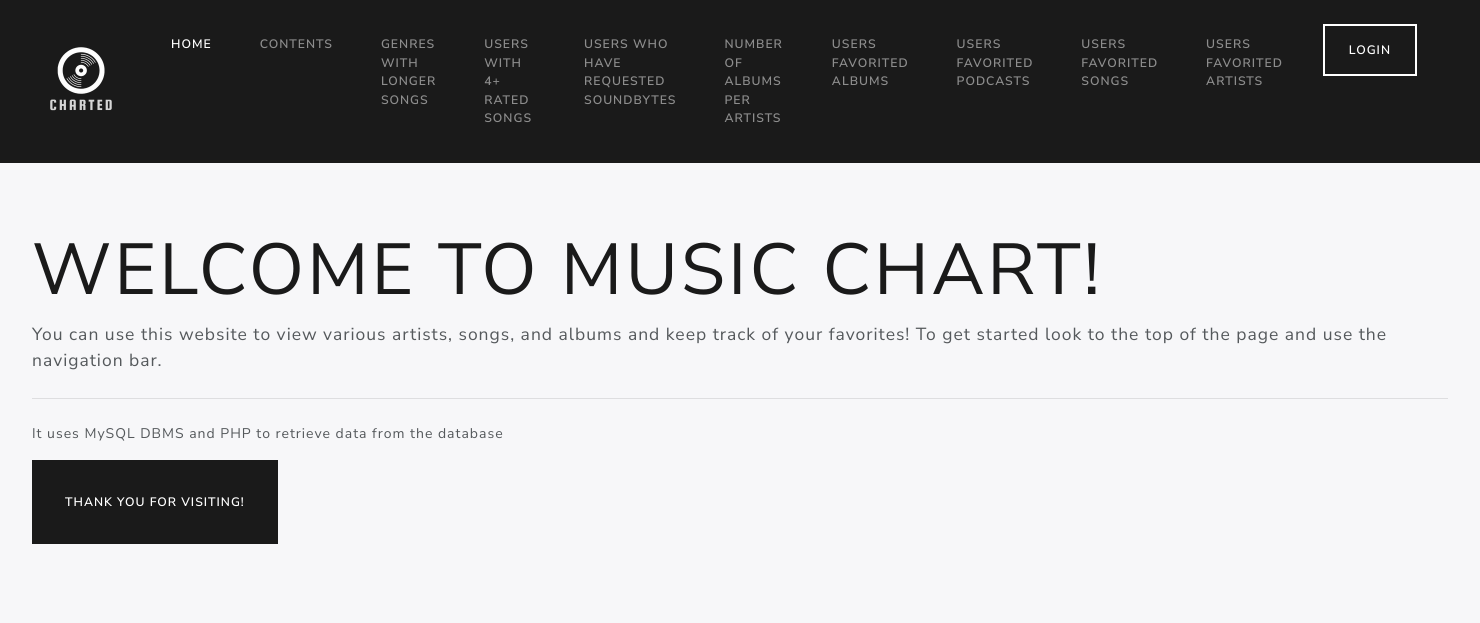
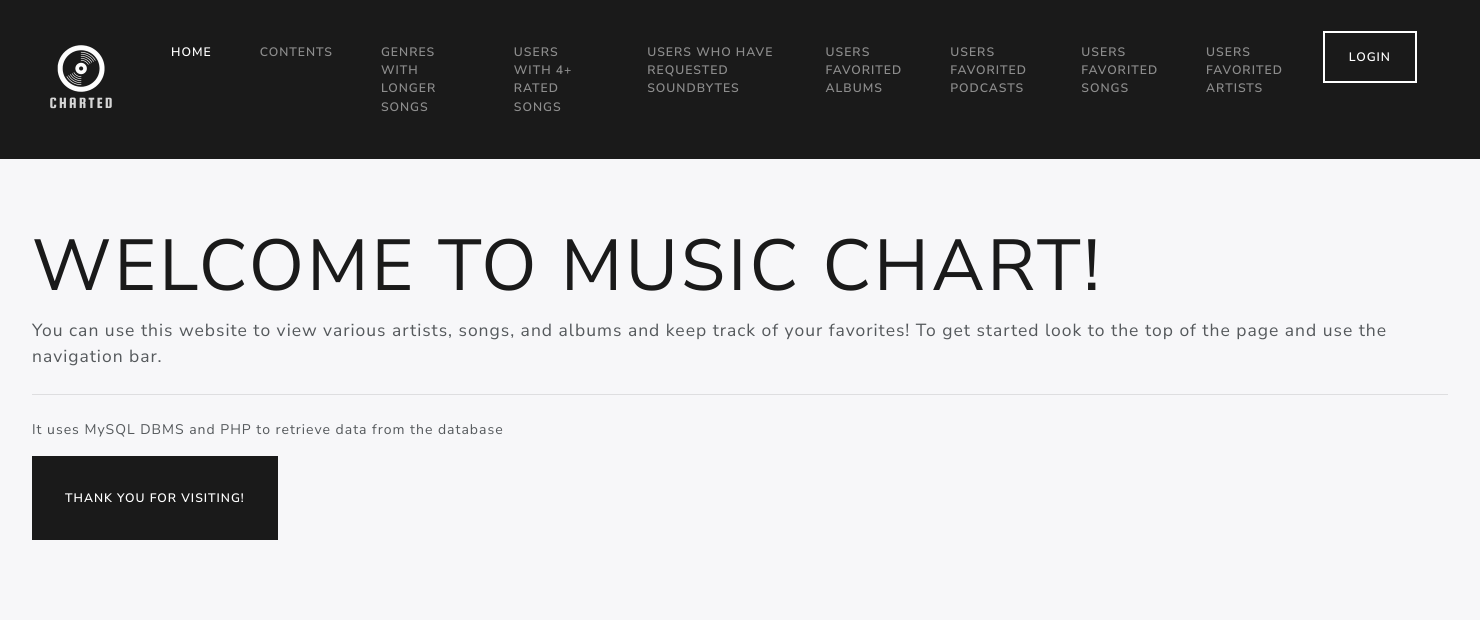
Before and after one commit to bluethunder7101/Music-Chart, a PHP site: page / in a window 1480 px wide. Shown: the top 623 px of the page. Run offline with PHP 8.4, Linux system fonts and the light colour scheme.

Commit message:
Add files via upload

```diff
--- a/contents.php
+++ b/contents.php
@@ -39,9 +39,6 @@
             </li>
 			<li class="nav-item">
               <a class="nav-link" href="requestedsoundbites.php">Users Who Have Requested Soundbytes</a>
-            </li>
-			<li class="nav-item">
-              <a class="nav-link" href="numberofalbumsperartist.php">Number of Albums Per Artists</a>
             </li>
 			<li class="nav-item">
               <a class="nav-link" href="userfavoritealbums.php">Users Favorited Albums</a>
--- a/favoritedartistsbyuser.php
+++ b/favoritedartistsbyuser.php
@@ -38,9 +38,6 @@
             </li>
 			<li class="nav-item">
               <a class="nav-link" href="requestedsoundbites.php">Users Who Have Requested Soundbytes</a>
-            </li>
-			<li class="nav-item">
-              <a class="nav-link" href="numberofalbumsperartist.php">Number of Albums Per Artists</a>
             </li>
 			<li class="nav-item">
               <a class="nav-link" href="userfavoritealbums.php">Users Favorited Albums</a>
--- a/index.php
+++ b/index.php
@@ -40,9 +40,6 @@
               <a class="nav-link" href="requestedsoundbites.php">Users Who Have Requested Soundbytes</a>
             </li>
 			<li class="nav-item">
-              <a class="nav-link" href="numberofalbumsperartist.php">Number of Albums Per Artists</a>
-            </li>
-			<li class="nav-item">
               <a class="nav-link" href="userfavoritealbums.php">Users Favorited Albums</a>
             </li>
 			<li class="nav-item">
--- a/longersongs.php
+++ b/longersongs.php
@@ -39,9 +39,6 @@
             </li>
 			<li class="nav-item">
               <a class="nav-link" href="requestedsoundbites.php">Users Who Have Requested Soundbytes</a>
-            </li>
-			<li class="nav-item">
-              <a class="nav-link" href="numberofalbumsperartist.php">Number of Albums Per Artists</a>
             </li>
 			<li class="nav-item">
               <a class="nav-link" href="userfavoritealbums.php">Users Favorited Albums</a>
--- a/numberofalbumsperartist.php
+++ b/numberofalbumsperartist.php
@@ -38,9 +38,6 @@
             </li>
 			<li class="nav-item">
               <a class="nav-link" href="requestedsoundbites.php">Users Who Have Requested Soundbytes</a>
-            </li>
-			<li class="nav-item">
-              <a class="nav-link" href="numberofalbumsperartist.php">Number of Albums Per Artists</a>
             </li>
 			<li class="nav-item">
               <a class="nav-link" href="userfavoritealbums.php">Users Favorited Albums</a>
--- a/requestedsoundbites.php
+++ b/requestedsoundbites.php
@@ -38,9 +38,6 @@
             </li>
 			<li class="nav-item">
               <a class="nav-link" href="requestedsoundbites.php">Users Who Have Requested Soundbytes</a>
-            </li>
-			<li class="nav-item">
-              <a class="nav-link" href="numberofalbumsperartist.php">Number of Albums Per Artists</a>
             </li>
 			<li class="nav-item">
               <a class="nav-link" href="userfavoritealbums.php">Users Favorited Albums</a>
--- a/userfavoritealbums.php
+++ b/userfavoritealbums.php
@@ -39,9 +39,6 @@
             </li>
 			<li class="nav-item">
               <a class="nav-link" href="requestedsoundbites.php">Users Who Have Requested Soundbytes</a>
-            </li>
-			<li class="nav-item">
-              <a class="nav-link" href="numberofalbumsperartist.php">Number of Albums Per Artists</a>
             </li>
 			<li class="nav-item">
               <a class="nav-link" href="userfavoritealbums.php">Users Favorited Albums</a>
--- a/usersfavoritedartists.php
+++ b/usersfavoritedartists.php
@@ -39,9 +39,6 @@
             </li>
 			<li class="nav-item">
               <a class="nav-link" href="requestedsoundbites.php">Users Who Have Requested Soundbytes</a>
-            </li>
-			<li class="nav-item">
-              <a class="nav-link" href="numberofalbumsperartist.php">Number of Albums Per Artists</a>
             </li>
 			<li class="nav-item">
               <a class="nav-link" href="userfavoritealbums.php">Users Favorited Albums</a>
--- a/usersfavoritepodcast.php
+++ b/usersfavoritepodcast.php
@@ -39,9 +39,6 @@
             </li>
 			<li class="nav-item">
               <a class="nav-link" href="requestedsoundbites.php">Users Who Have Requested Soundbytes</a>
-            </li>
-			<li class="nav-item">
-              <a class="nav-link" href="numberofalbumsperartist.php">Number of Albums Per Artists</a>
             </li>
 			<li class="nav-item">
               <a class="nav-link" href="userfavoritealbums.php">Users Favorited Albums</a>
--- a/usersfavoritesongs.php
+++ b/usersfavoritesongs.php
@@ -39,9 +39,6 @@
             </li>
 			<li class="nav-item">
               <a class="nav-link" href="requestedsoundbites.php">Users Who Have Requested Soundbytes</a>
-            </li>
-			<li class="nav-item">
-              <a class="nav-link" href="numberofalbumsperartist.php">Number of Albums Per Artists</a>
             </li>
 			<li class="nav-item">
               <a class="nav-link" href="userfavoritealbums.php">Users Favorited Albums</a>
--- a/usersfourplussongs.php
+++ b/usersfourplussongs.php
@@ -39,9 +39,6 @@
             </li>
 			<li class="nav-item">
               <a class="nav-link" href="requestedsoundbites.php">Users Who Have Requested Soundbytes</a>
-            </li>
-			<li class="nav-item">
-              <a class="nav-link" href="numberofalbumsperartist.php">Number of Albums Per Artists</a>
             </li>
 			<li class="nav-item">
               <a class="nav-link" href="userfavoritealbums.php">Users Favorited Albums</a>
```
